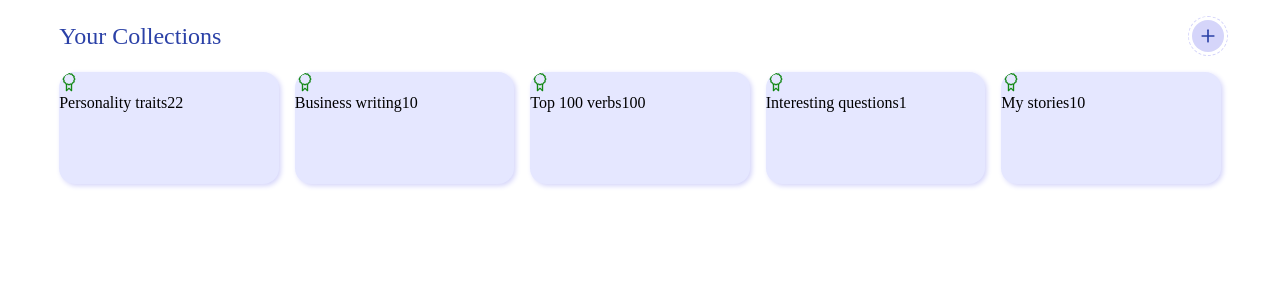
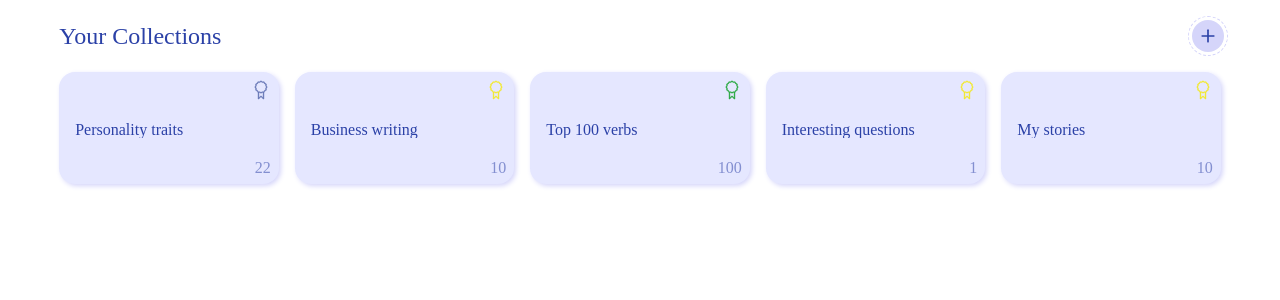
Before and after one commit to ekateryna-rodina/wordbook, a React (Create React App) app in the folder client/: page /library in a window 1280 px wide. Shown: the top 300 px of the page. Built offline with nearby package versions, Linux system fonts and the light colour scheme.

Commit message:
collection cards styles

```diff
--- a/client/src/globalStyles.ts
+++ b/client/src/globalStyles.ts
@@ -14,6 +14,9 @@ export const theme: DefaultTheme = {
     light: '#e5e7ff',
     white: '#fff',
     highlight: '#d5d5fa',
+    green: '#23A63A',
+    yellow: '#F2E827',
+    gray: '#6574B5',
   },
 };
 
--- a/client/src/pages/Library.tsx
+++ b/client/src/pages/Library.tsx
@@ -2,6 +2,7 @@ import React from 'react';
 import styled from 'styled-components';
 import AddButton from '../components/AddButton.style';
 import Icon from '../components/Icon.style';
+import { theme } from '../globalStyles';
 import { Icons } from '../utils/enums';
 
 const Container = styled.div`
@@ -46,6 +47,9 @@ const CollectionStyled = styled.div`
   border-radius: 1rem;
   background: ${(props) => props.theme.colors.light};
   box-shadow: ${(props) => `2px 2px 5px ${props.theme.colors.highlight}`};
+  display: flex;
+  flex-direction: column;
+  justify-content: space-between;
 `;
 type CollectionProps = {
   name: string;
@@ -53,20 +57,34 @@ type CollectionProps = {
   progress: number;
 };
 const ProgressContainer = styled.div`
-  margin-bottom: auto;
-  margin-right: auto;
+  display: flex;
+  justify-content: flex-end;
+  padding: 0.5rem;
 `;
 const Name = styled.span`
-  margin: auto;
+  margin: 0 1rem;
+  color: ${(props) => props.theme.colors.primary};
 `;
 const Size = styled.span`
-  margin: auto;
+  display: block;
+  display: flex;
+  justify-content: flex-end;
+  padding: 0.5rem;
+  color: ${(props) => `${props.theme.colors.primary}87`};
 `;
+const progressColor = {
+  0: theme.colors.gray,
+  1: theme.colors.yellow,
+  2: theme.colors.green,
+};
 const Collection = ({ name, size, progress }: CollectionProps) => {
   return (
     <CollectionStyled>
       <ProgressContainer>
-        <Icon iconType={Icons.ProgressBadge} color={'green'} />
+        <Icon
+          iconType={Icons.ProgressBadge}
+          color={progressColor[progress as keyof typeof progressColor]}
+        />
       </ProgressContainer>
       <Name>{name}</Name>
       <Size>{size}</Size>
```
Also changed, not shown: client/src/assets/progressBadge.svg.
